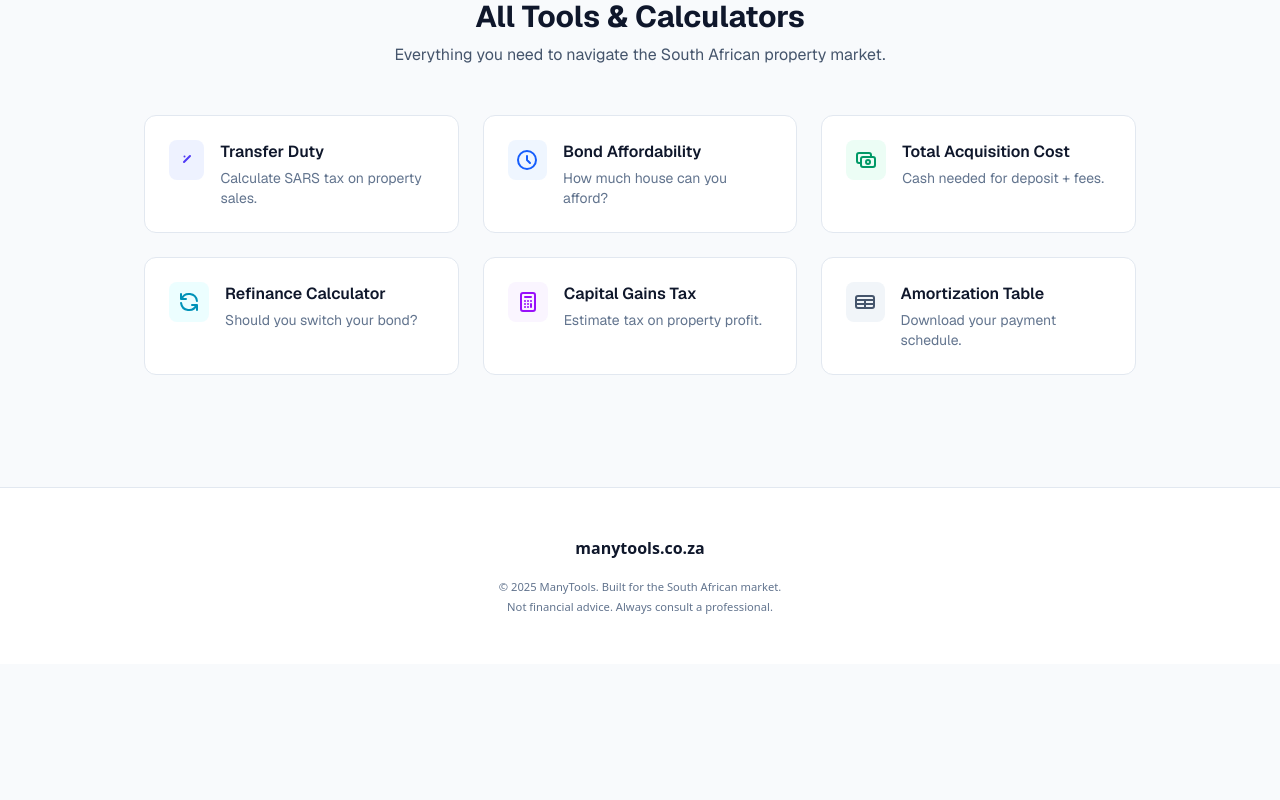
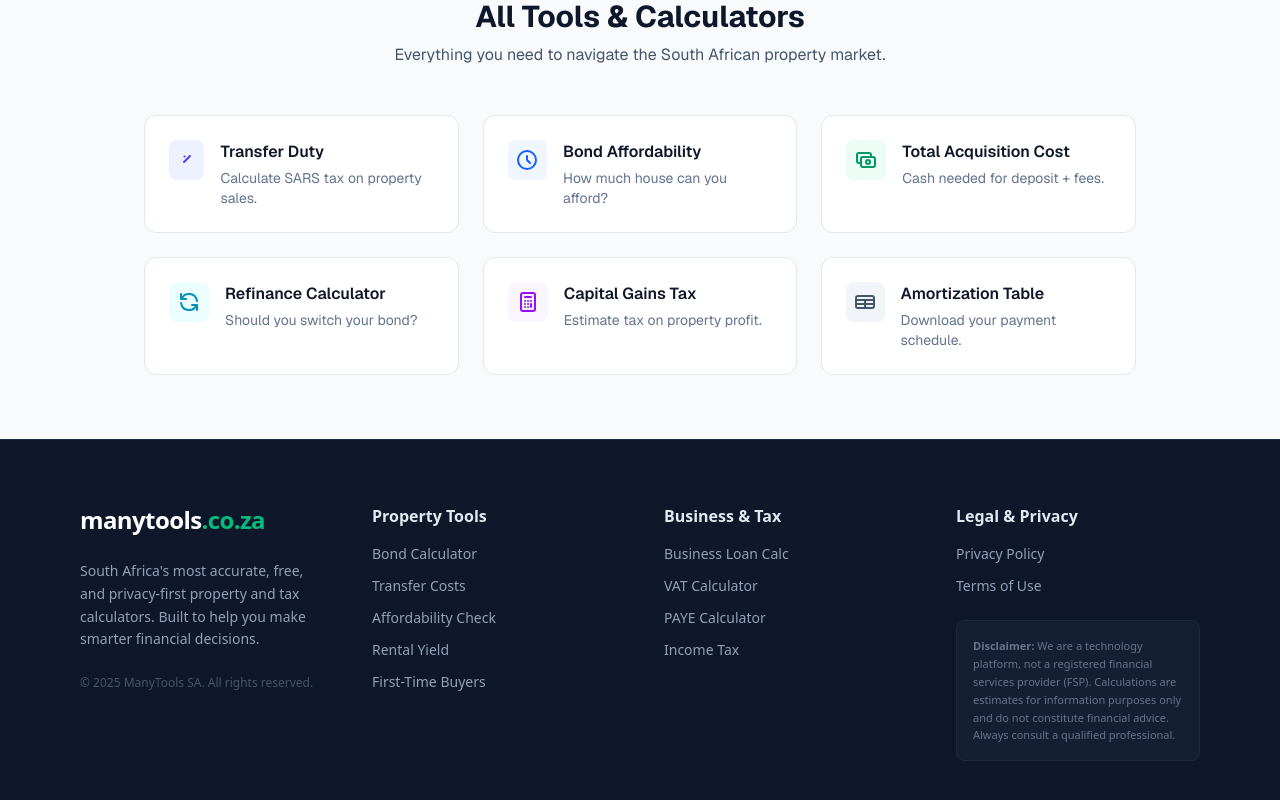
Before and after one commit to MankweAI/manytools.co.za, a Next.js app: page / in a window 1280 px wide. Shown: the part 944-1744 px from the top of the page. Before the commit the page ends 1608 px from the top, so only its background shows below. Built offline with nearby package versions, Linux system fonts and the light colour scheme.

Commit message:
Initial commit

```diff
--- a/app/components/Footer.js
+++ b/app/components/Footer.js
@@ -1,16 +1,65 @@
+// FILE: app/components/Footer.js
+import Link from "next/link";
+
 export default function Footer() {
     return (
-        <footer className="bg-white border-t border-slate-200 py-12 mt-12">
-            <div className="max-w-5xl mx-auto px-4 text-center text-slate-500">
-                <p className="mb-4 font-semibold text-slate-900">manytools.co.za</p>
-                <p className="text-sm">
-                    <small>
-                        &copy; {new Date().getFullYear()} ManyTools. Built for the South
-                        African market.
-                    </small>
-                    <br />
-                    <small>Not financial advice. Always consult a professional.</small>
-                </p>
+        <footer className="bg-slate-900 border-t border-slate-800 text-slate-400 py-12 sm:py-16 mt-auto">
+            <div className="max-w-6xl mx-auto px-4 grid lg:grid-cols-4 gap-8 sm:gap-12">
+
+                {/* Brand Column */}
+                <div className="col-span-1 lg:col-span-1">
+                    <Link href="/" className="flex items-center gap-2 mb-6 group">
+                        <span className="text-2xl font-extrabold text-white tracking-tight">
+                            manytools<span className="text-emerald-500">.co.za</span>
+                        </span>
+                    </Link>
+                    <p className="text-sm leading-relaxed text-slate-400 mb-6">
+                        South Africa's most accurate, free, and privacy-first property and tax calculators. Built to help you make smarter financial decisions.
+                    </p>
+                    <p className="text-xs text-slate-600">
+                        &copy; {new Date().getFullYear()} ManyTools SA. All rights reserved.
+                    </p>
+                </div>
+
+                {/* Links Column 1: Property */}
+                <div>
+                    <h3 className="text-slate-200 font-semibold mb-4">Property Tools</h3>
+                    <ul className="space-y-3 text-sm">
+                        <li><Link href="/property/bond-repayment-calculator" className="hover:text-emerald-400 transition-colors">Bond Calculator</Link></li>
+                        <li><Link href="/property/transfer-cost-calculator" className="hover:text-emerald-400 transition-colors">Transfer Costs</Link></li>
+                        <li><Link href="/property/bond-affordability-calculator" className="hover:text-emerald-400 transition-colors">Affordability Check</Link></li>
+                        <li><Link href="/property/rental-yield-calculator" className="hover:text-emerald-400 transition-colors">Rental Yield</Link></li>
+                        <li><Link href="/property/bond-repayment-calculator/first-time-buyer" className="hover:text-emerald-400 transition-colors">First-Time Buyers</Link></li>
+                    </ul>
+                </div>
+
+                {/* Links Column 2: Business & Tax */}
+                <div>
+                    <h3 className="text-slate-200 font-semibold mb-4">Business & Tax</h3>
+                    <ul className="space-y-3 text-sm">
+                        <li><Link href="/business/business-loan-calculator" className="hover:text-emerald-400 transition-colors">Business Loan Calc</Link></li>
+                        <li><Link href="/tax/vat-calculator" className="hover:text-emerald-400 transition-colors">VAT Calculator</Link></li>
+                        <li><Link href="/tax/paye-calculator" className="hover:text-emerald-400 transition-colors">PAYE Calculator</Link></li>
+                        <li><Link href="/tax/income-tax-calculator" className="hover:text-emerald-400 transition-colors">Income Tax</Link></li>
+                    </ul>
+                </div>
+
+                {/* Legal Column */}
+                <div>
+                    <h3 className="text-slate-200 font-semibold mb-4">Legal & Privacy</h3>
+                    <ul className="space-y-3 text-sm">
+                        <li><Link href="#" className="hover:text-emerald-400 transition-colors">Privacy Policy</Link></li>
+                        <li><Link href="#" className="hover:text-emerald-400 transition-colors">Terms of Use</Link></li>
+                    </ul>
+
+                    {/* E-E-A-T Disclaimer Box */}
+                    <div className="mt-6 p-4 bg-slate-800/50 rounded-lg border border-slate-800">
+                        <p className="text-[11px] leading-relaxed text-slate-500">
+                            <strong>Disclaimer:</strong> We are a technology platform, not a registered financial services provider (FSP). Calculations are estimates for information purposes only and do not constitute financial advice. Always consult a qualified professional.
+                        </p>
+                    </div>
+                </div>
+
             </div>
         </footer>
     );
```
